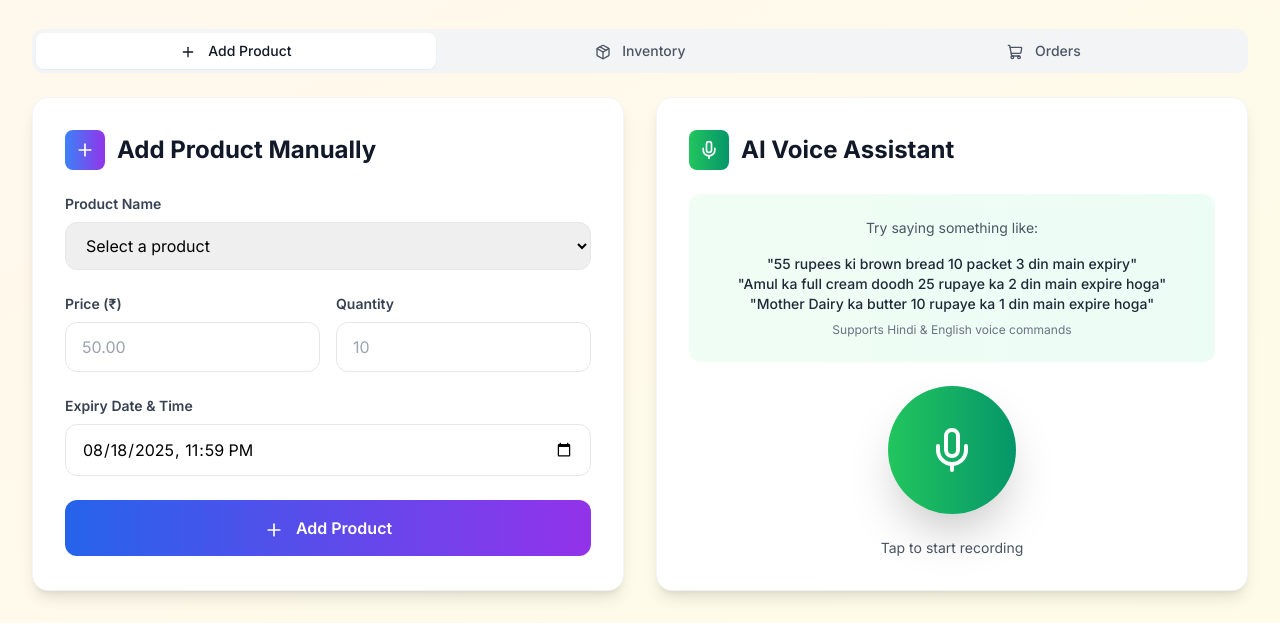
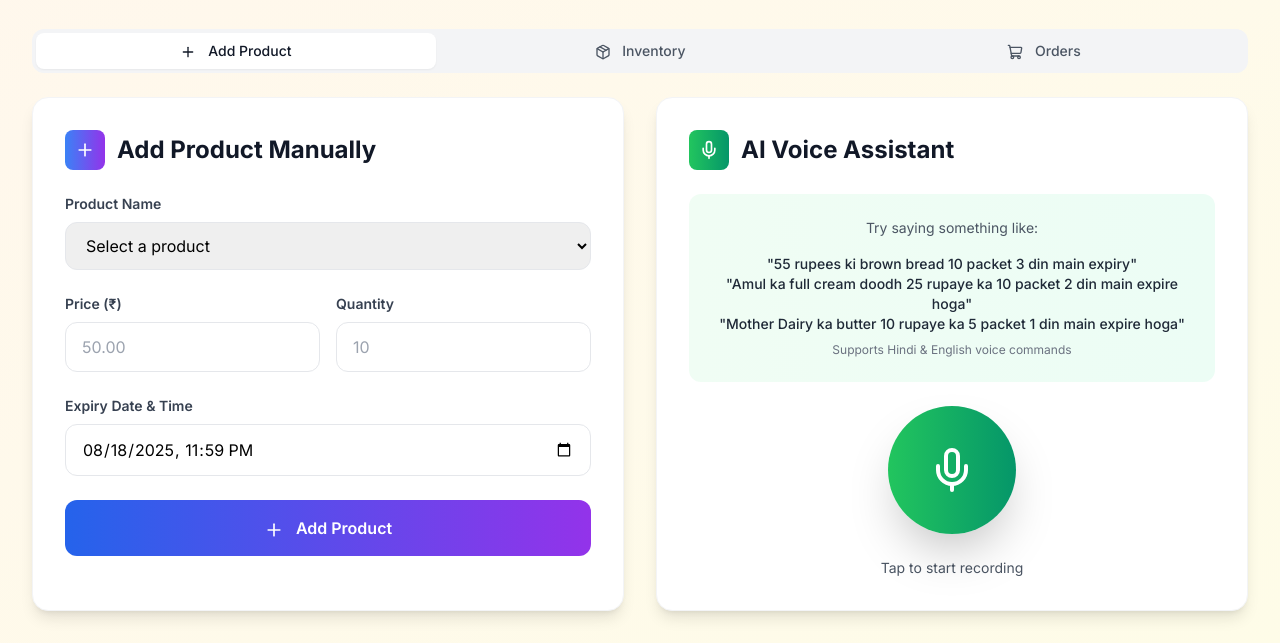
Before and after one commit to Udit55Sharma/SAHI-DAAM, a website: page public/index.html in a window 1280 px wide. Both pictures are taken after a click on the button "Vendor". Shown: the part 179-822 px from the top of the page. Drawn offline with nearby package versions, Linux system fonts and the light colour scheme.

Commit message:
Changes in Vendor Voice UI

```diff
--- a/public/index.html
+++ b/public/index.html
@@ -275,8 +275,8 @@
                         <div class="p-6 bg-gradient-to-r from-green-50 to-emerald-50 rounded-xl">
                             <p class="text-sm text-gray-600 mb-4">Try saying something like:</p>
                             <p class="text-sm font-medium text-gray-800">"55 rupees ki brown bread 10 packet 3 din main expiry"</p>
-                            <p class="text-sm font-medium text-gray-800">"Amul ka full cream doodh 25 rupaye ka 2 din main expire hoga"</p>
-                            <p class="text-sm font-medium text-gray-800">"Mother Dairy ka butter 10 rupaye ka 1 din main expire hoga"</p>
+                            <p class="text-sm font-medium text-gray-800">"Amul ka full cream doodh 25 rupaye ka 10 packet 2 din main expire hoga"</p>
+                            <p class="text-sm font-medium text-gray-800">"Mother Dairy ka butter 10 rupaye ka 5 packet 1 din main expire hoga"</p>
                             <p class="text-xs text-gray-500 mt-2">Supports Hindi & English voice commands</p>
                         </div>
 
```
